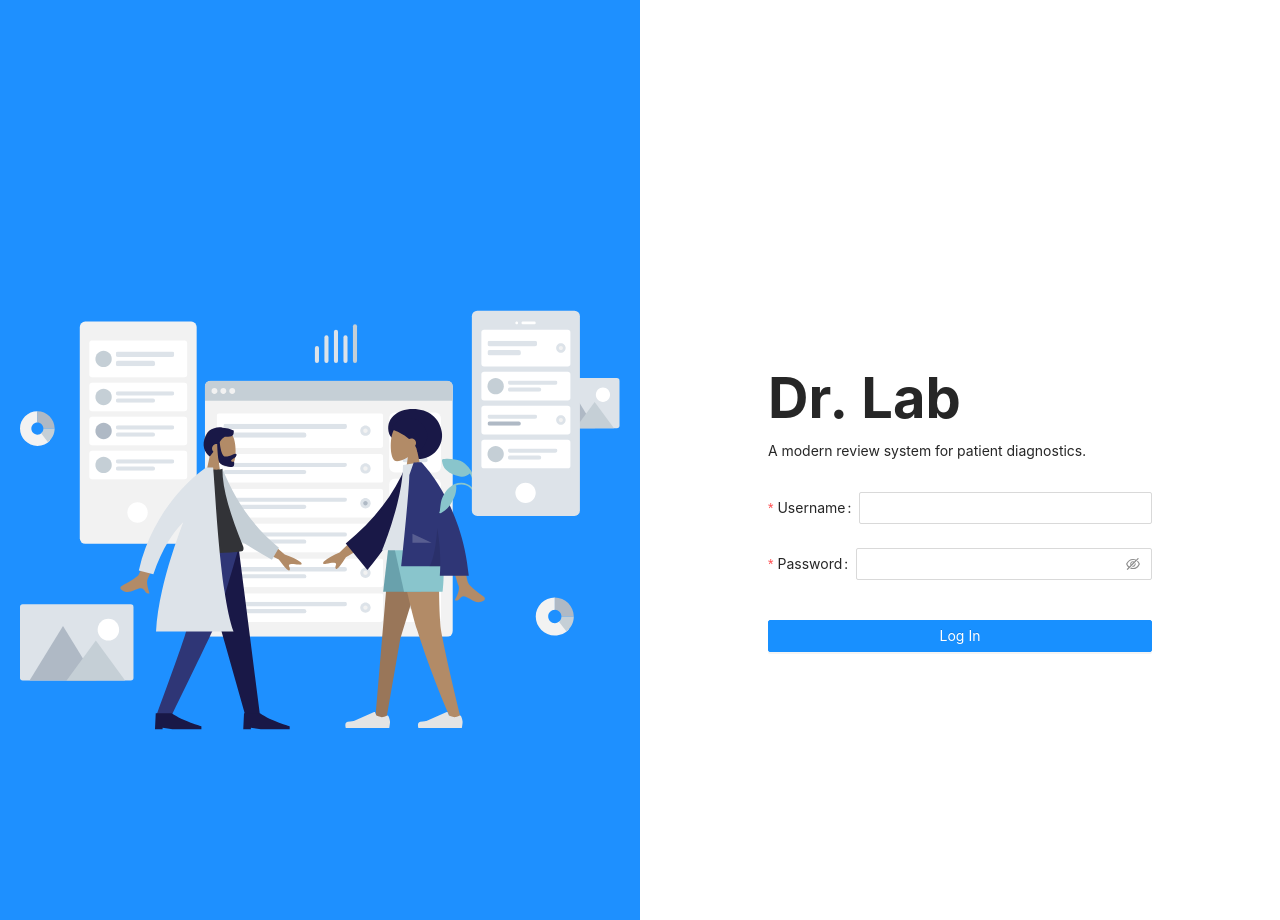
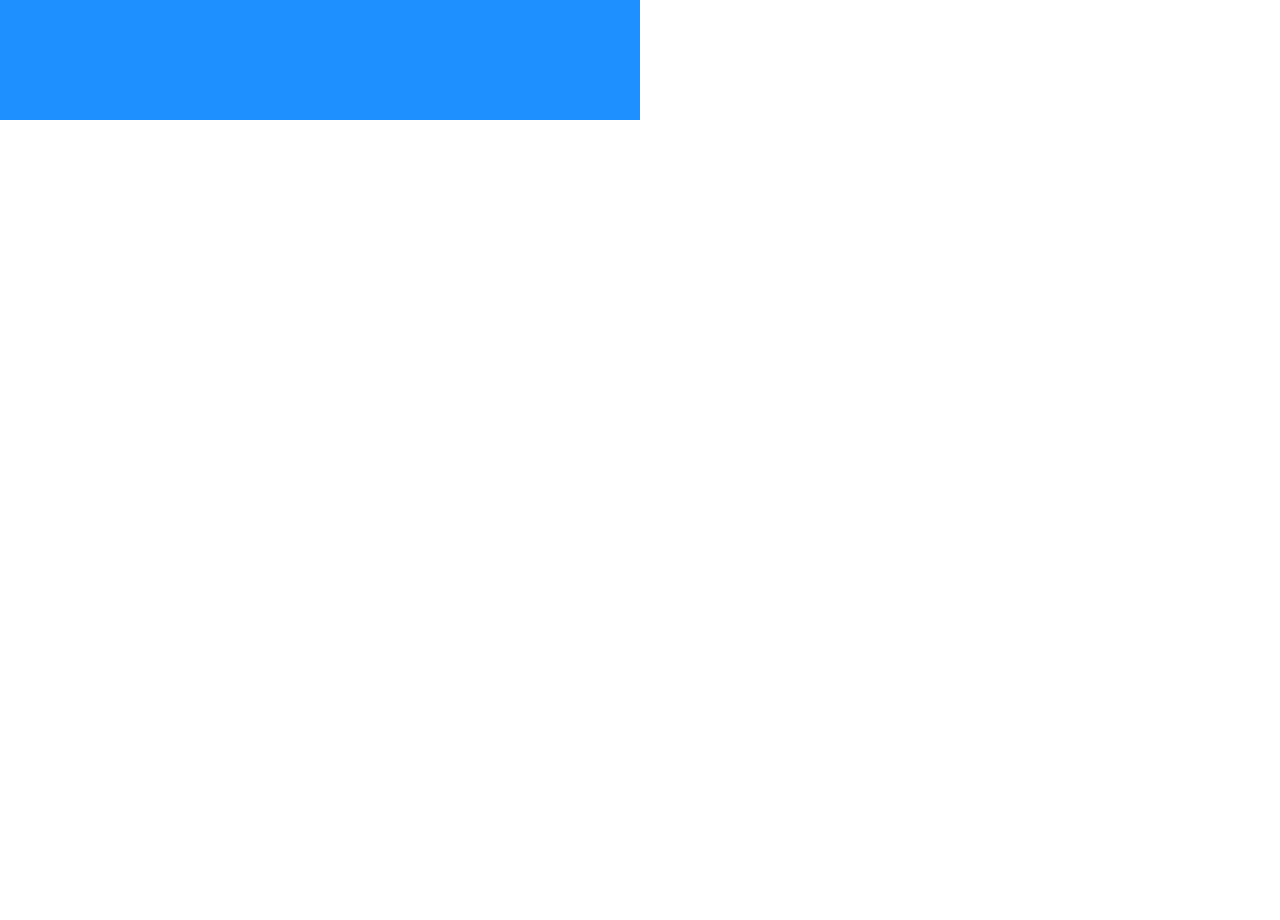
Before and after one commit to Astatium5/dr-lab, a React (Create React App) app in the folder client/: page / in a window 1280 px wide. Shown: the part 680-1600 px from the top of the page. After the commit the page ends 800 px from the top, so only its background shows below. Built offline with nearby package versions, Linux system fonts and the light colour scheme.

Commit message:
Add main page

```diff
--- a/client/src/index.jsx
+++ b/client/src/index.jsx
@@ -1,8 +1,8 @@
 import React from 'react';
 import ReactDOM from 'react-dom';
 import { BrowserRouter as Router, Switch, Route } from 'react-router-dom';
-import App from './components/App';
-import MainPage from './components/MainPage';
+import App from './page/App';
+import MainPage from './page/MainPage';
 
 import 'antd/dist/antd.css';
 
@@ -18,7 +18,6 @@
         </Route>
       </Switch>
     </Router>
-    <App />
   </React.StrictMode>,
   document.getElementById('root'),
 );
--- a/client/src/components/App.jsx
+++ b/client/src/page/App.jsx
@@ -1,6 +1,6 @@
 import '../scss/App.scss';
 import React from 'react';
-import LoginForm from './LoginForm';
+import LoginForm from '../components/LoginForm';
 import image from '../assets/landing.svg';
 
 function App() {
```
Also changed, not shown: client/src/page/MainPage.jsx (renamed from client/src/components/MainPage.jsx).
